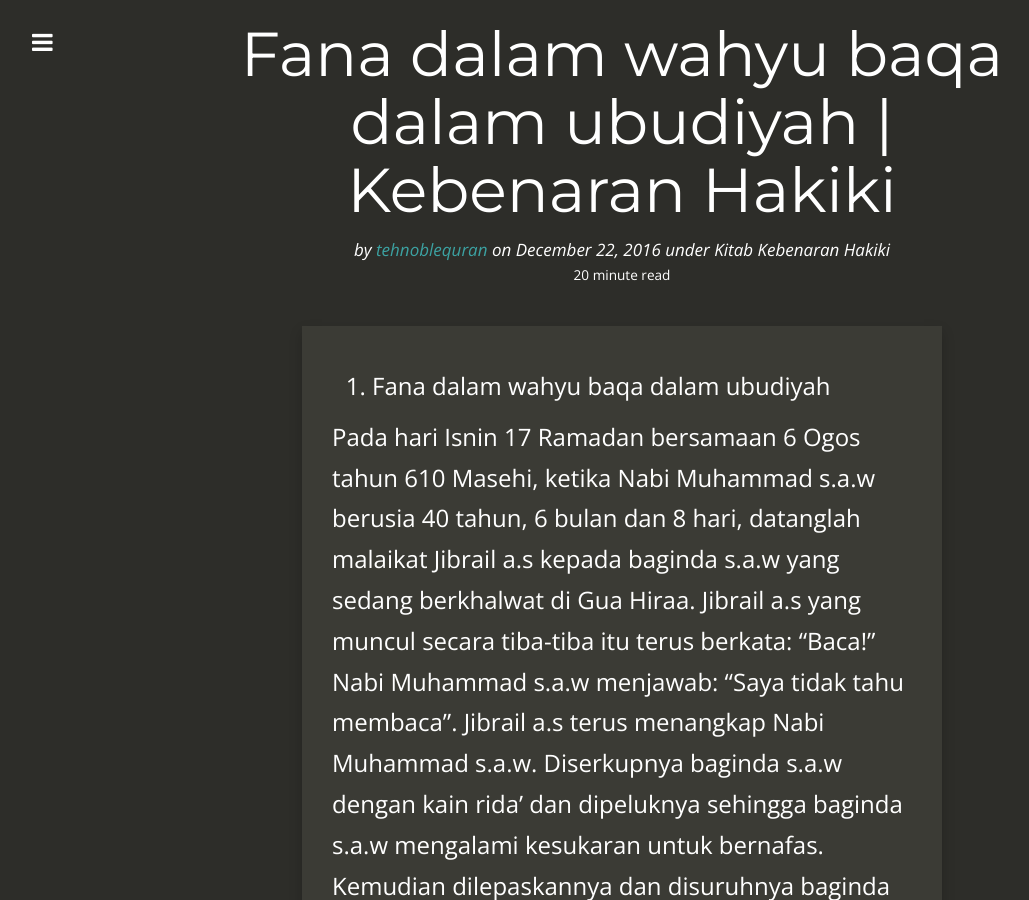
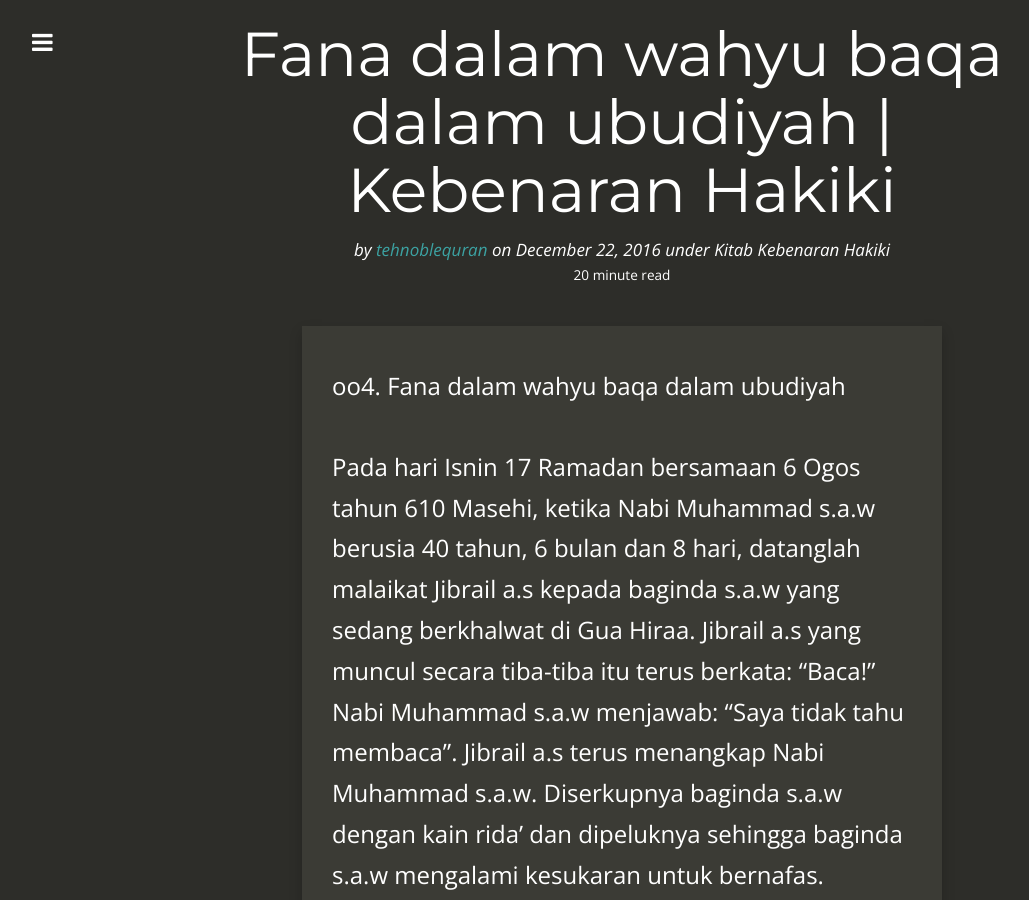
Before and after one commit to kedamaian/swsyafiq, a Jekyll site: the page built from _posts/2016-12-22-fana-dalam-wahyu-baqa-dalam-ubudiyah-kebenaran-hakiki.md, in a window 1280 px wide and 900 px high. Shown: the whole window, without its empty margins (18-1047 px from the left). Built offline with Jekyll 4.4.1, drawn with Linux system fonts in a browser that asks for light colours; nearby versions of some CDN libraries; comment, search, counter and statistics services are not loaded.

Commit message:
Updated 2016-12-22-fana-dalam-wahyu-baqa-dalam-ubudiyah-kebenaran-hakiki.md

```diff
--- a/_posts/2016-12-22-fana-dalam-wahyu-baqa-dalam-ubudiyah-kebenaran-hakiki.md
+++ b/_posts/2016-12-22-fana-dalam-wahyu-baqa-dalam-ubudiyah-kebenaran-hakiki.md
@@ -6,7 +6,7 @@ title: Fana dalam wahyu baqa dalam ubudiyah | Kebenaran Hakiki
 categories:
   - Kitab Kebenaran Hakiki
 ---
-04. Fana dalam wahyu baqa dalam ubudiyah
+oo4. Fana dalam wahyu baqa dalam ubudiyah
 
 Pada hari Isnin 17 Ramadan bersamaan 6 Ogos tahun 610 Masehi, ketika Nabi Muhammad s.a.w berusia 40 tahun, 6 bulan dan 8 hari, datanglah malaikat Jibrail a.s kepada baginda s.a.w yang sedang berkhalwat di Gua Hiraa. Jibrail a.s yang muncul secara tiba-tiba itu terus berkata: "Baca!" Nabi Muhammad s.a.w menjawab: "Saya tidak tahu membaca". Jibrail a.s terus menangkap Nabi Muhammad s.a.w. Diserkupnya baginda s.a.w dengan kain rida' dan dipeluknya sehingga baginda s.a.w mengalami kesukaran untuk bernafas. Kemudian dilepaskannya dan disuruhnya baginda s.a.w membaca seperti mulanya. Baginda s.a.w masih mengatakan tidak tahu membaca. Sekali lagi Jibrail a.s menangkap Nabi Muhammad s.a.w dan dilakukannya seperti mula-mula tadi. Pelukan Jibrail a.s kali ini lebih erat daripada yang pertama tadi, menyebabkan baginda s.a.w hampir-hampir tidak dapat bernafas. Kemudian baginda s.a.w dilepaskan oleh Jibrail a.s dan disuruhnya lagi baginda s.a.w membaca. Baginda s.a.w masih mengatakan tidak tahu membaca. Buat kali ke tiga Jibrail a.s menangkap Nabi Muhammad s.a.w, menutup baginda s.a.w dengan kain rida' dan memeluk baginda s.a.w dengan erat. Perbuatan yang demikian sangat memayahkan baginda s.a.w bernafas. Setelah melepaskan baginda s.a.w buat kali ke tiganya, Jibrail a.s membacakan firman Allah:
 Bacalah (wahai Muhammad) dengan nama Tuhanmu yang menciptakan (sekalian makhluk). Ia menciptakan manusia dari segumpal darah beku. Bacalah, dan Tuhanmu Yang Maha Pemurah, - Yang mengajar manusia melalui pena dan tulisan, - Ia mengajarkan manusia apa yang tidak diketahuinya. ( Ayat 1 - 5 : Surah al-‘Alaq )
```
